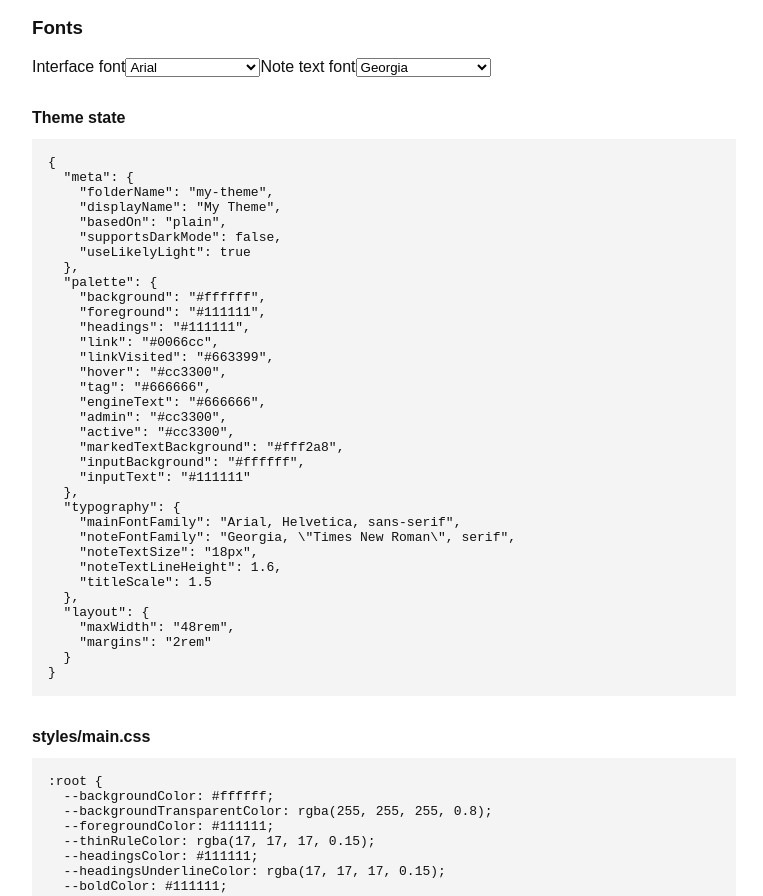
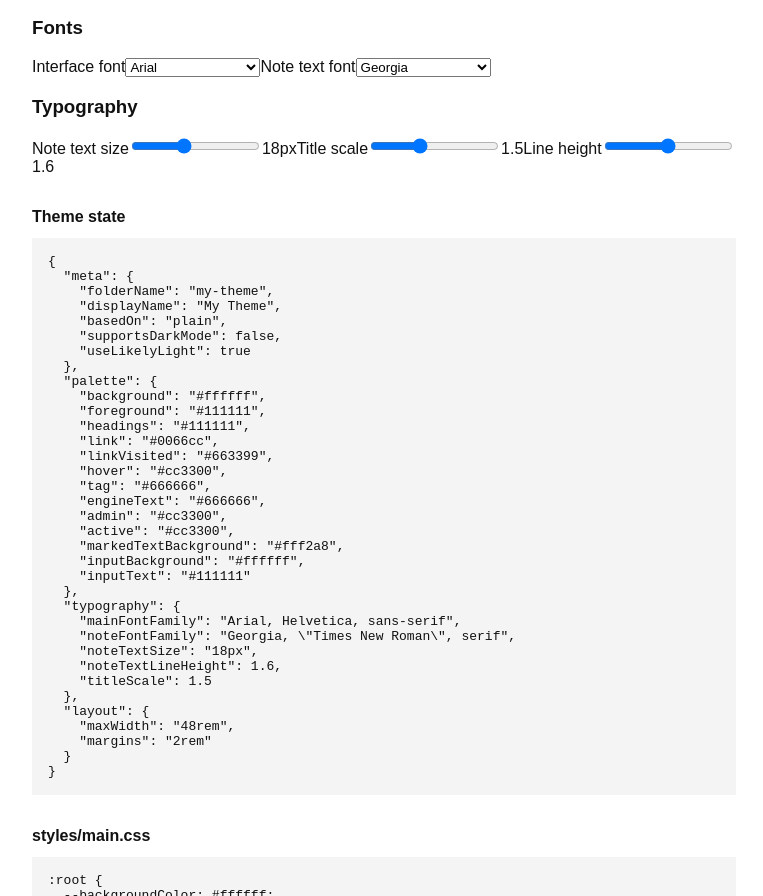
Before and after one commit to hvab/Selecta, a Vue app: page / in a window 1280 px wide. Shown: the part 1006-1902 px from the top of the page, without its empty margins (256-1019 px from the left). Built offline with nearby package versions, Linux system fonts and the light colour scheme.

Commit message:
add typography size controls

```diff
--- a/src/components/ThemeControls.vue
+++ b/src/components/ThemeControls.vue
@@ -74,6 +74,31 @@ const fontControls = [
   },
 ];
 
+const typographyControls = [
+  {
+    key: 'noteTextSize',
+    label: 'Note text size',
+    min: 14,
+    max: 24,
+    step: 1,
+    unit: 'px',
+  },
+  {
+    key: 'titleScale',
+    label: 'Title scale',
+    min: 1.2,
+    max: 2,
+    step: 0.05,
+  },
+  {
+    key: 'noteTextLineHeight',
+    label: 'Line height',
+    min: 1.3,
+    max: 1.9,
+    step: 0.05,
+  },
+];
+
 const systemFonts = [
   {
     value: 'Arial, Helvetica, sans-serif',
@@ -100,6 +125,14 @@ const systemFonts = [
     label: 'Courier New',
   },
 ];
+
+function getControlValue(control, value) {
+  return control.unit === 'px' ? Number.parseFloat(value) : value;
+}
+
+function getTypographyValue(control, value) {
+  return control.unit === 'px' ? `${value}px` : Number(value);
+}
 </script>
 
 <template>
@@ -130,5 +163,21 @@ const systemFonts = [
         </select>
       </label>
     </div>
+
+    <div>
+      <h3>Typography</h3>
+      <label v-for="control in typographyControls" :key="control.key">
+        <span>{{ control.label }}</span>
+        <input
+          type="range"
+          :min="control.min"
+          :max="control.max"
+          :step="control.step"
+          :value="getControlValue(control, typography[control.key])"
+          @input="emit('update:typography-field', control.key, getTypographyValue(control, $event.target.value))"
+        />
+        <output>{{ typography[control.key] }}{{ control.unit && control.unit !== 'px' ? control.unit : '' }}</output>
+      </label>
+    </div>
   </div>
 </template>
```
Also changed, not shown: 1 other file (tests, documents, lock files or other folders).
